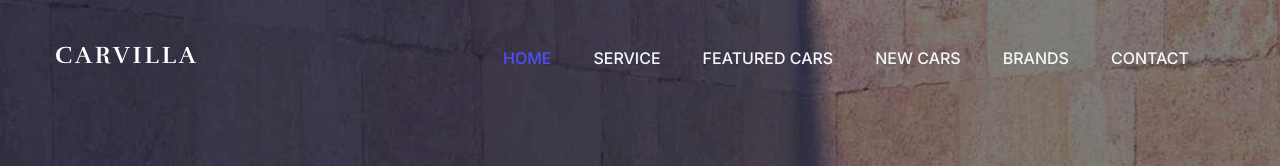
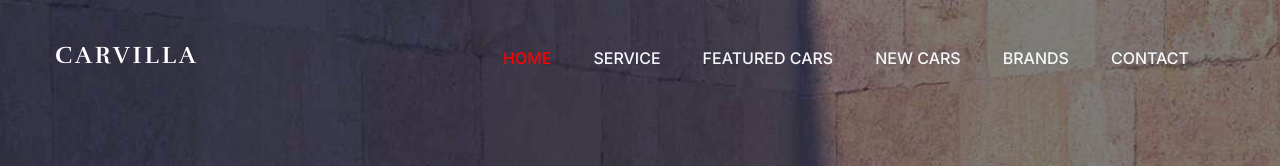
Before and after one commit to alireza-akbarzade/exam-next, a Next.js app: page / in a window 1280 px wide. Shown: the top 166 px of the page. Built offline with nearby package versions, Linux system fonts and the light colour scheme; some icons are missing.

Commit message:
add active link

```diff
--- a/app/components/layout/Navbar.jsx
+++ b/app/components/layout/Navbar.jsx
@@ -1,7 +1,12 @@
+'use client'
 import Link from 'next/link';
+import { usePathname } from 'next/navigation';
 import React from 'react';
 
 const Navbar = () => {
+// ادرس اون صفحه
+  const pathName =usePathname()
+
     return (
         <div className="top-area">
         <div className="header-area">
@@ -18,10 +23,10 @@ const Navbar = () => {
               </div>
               <div className="collapse navbar-collapse menu-ui-design" id="navbar-menu">
                 <ul className="nav navbar-nav navbar-right" data-in="fadeInDown" data-out="fadeOutUp">
-                  <li className=" scroll active"><Link href="/">home</Link></li>
-                  <li className="scroll"><Link href="/services">service</Link></li>
+                  <li className=" scroll"><Link   style={{color:pathName=== '/'? "red":''}}  href="/"  >home</Link></li>
+                  <li className="scroll"><Link href="/services"  style={{color:pathName=== '/services' ? "red":''}} >service</Link></li>
                   <li className="scroll"><Link href="#featured-cars">featured cars</Link></li>
-                  <li className="scroll"><Link href="/cars">new cars</Link></li>
+                  <li className="scroll"><Link href="/cars"  style={{color:pathName=== '/cars' ? "red":''}} >new cars</Link></li>
                   <li className="scroll"><Link href="#brand">brands</Link></li>
                   <li className="scroll"><Link href="#contact">contact</Link></li>
                 </ul>
```
